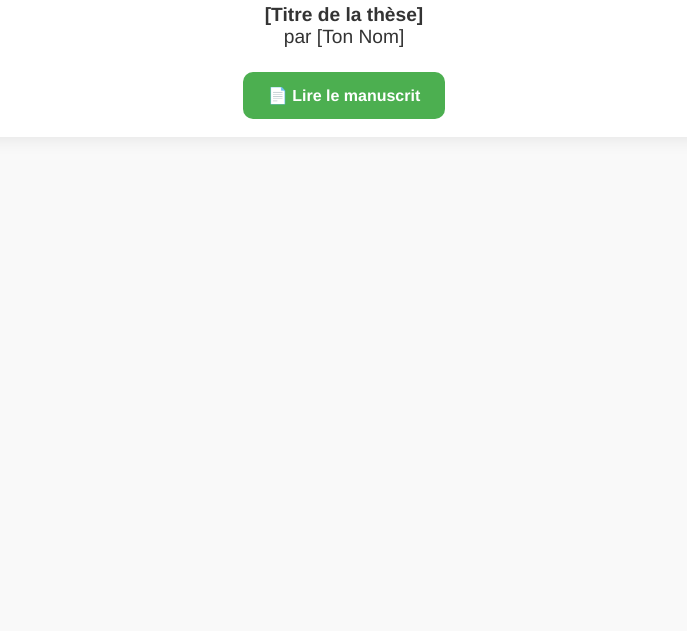
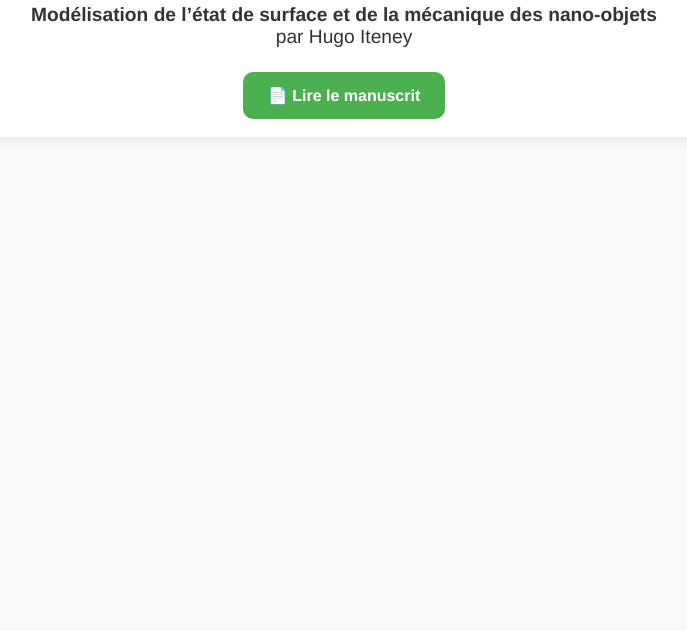
Before and after one commit to HugooIT/thesis, a plain HTML site: page index.html in a window 1280 px wide. Shown: the part 169-800 px from the top of the page, without its empty margins (296-983 px from the left). Drawn offline with Linux system fonts and the light colour scheme.

Commit message:
Update index.html

```diff
--- a/index.html
+++ b/index.html
@@ -3,7 +3,7 @@
 <head>
   <meta charset="UTF-8">
   <meta name="viewport" content="width=device-width, initial-scale=1">
-  <title>Thèse de [Ton Nom]</title>
+  <title>Thèse de Hugo Iteney</title>
   <style>
     body {
       font-family: 'Helvetica Neue', sans-serif;
@@ -45,7 +45,7 @@
 <body>
   <div class="container">
     <h1>Manuscrit de thèse</h1>
-    <p><strong>[Titre de la thèse]</strong><br>par [Ton Nom]</p>
+    <p><strong>Modélisation de l’état de surface et de la mécanique des nano-objets</strong><br>par Hugo Iteney</p>
     <a class="button" href="PhD_Manuscript_Hugo_Iteney.pdf" target="_blank">📄 Lire le manuscrit</a>
   </div>
 </body>
```
